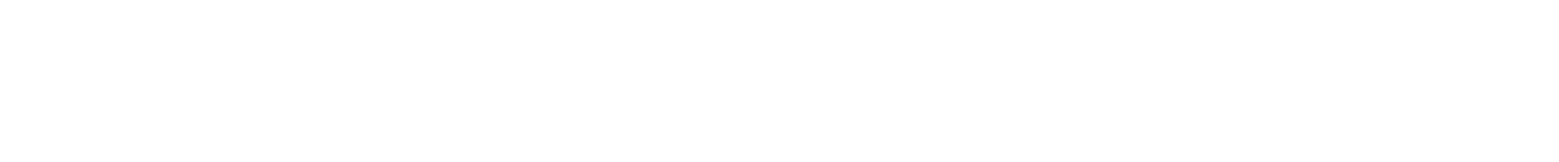
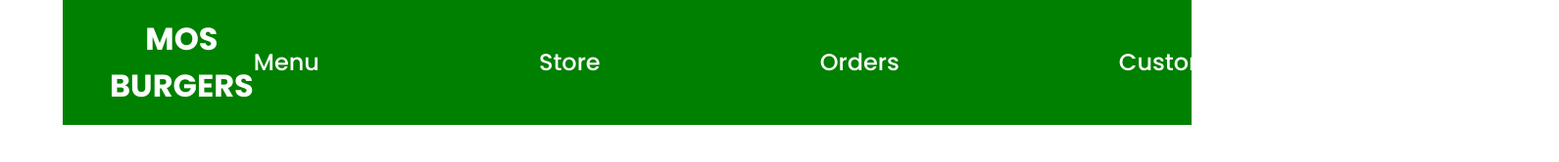
Before and after one commit to KaweeshKode/mos-burgers-pos-system, a plain HTML site: page index.html in a window 1280 px wide. Shown: the whole page at 98% size, 1591 px wide, since content can reach past the window. Drawn offline with nearby package versions, Linux system fonts and the light colour scheme.

Commit message:
navigation bar created.

```diff
--- a/index.html
+++ b/index.html
@@ -3,9 +3,39 @@
 <head>
     <meta charset="UTF-8">
     <meta name="viewport" content="width=device-width, initial-scale=1.0">
-    <title>Document</title>
+    <title>MOS Burgers</title>
+    <link href="https://cdn.jsdelivr.net/npm/bootstrap@5.3.3/dist/css/bootstrap.min.css" rel="stylesheet" integrity="sha384-QWTKZyjpPEjISv5WaRU9OFeRpok6YctnYmDr5pNlyT2bRjXh0JMhjY6hW+ALEwIH" crossorigin="anonymous">
+    <link rel="stylesheet" href="style.css">
 </head>
 <body>
+    <!-- navigation bar -->
+    <div class="navbar-container">
+        <div class="navbar-logo">
+            <p>MOS <br> BURGERS</p>
+        </div>
+        <ul class="navbar-items">
+            <li><a href="#">Menu</a></li>
+            <li><a href="#">Store</a></li>
+            <li><a href="#">Orders</a></li>
+            <li><a href="#">Customers</a></li>
+            <li><a href="#">Reports</a></li>
+        </ul>
+    </div>
 
+    <!-- menu filter part -->
+    <div class="menu-filter-container">
+
+    </div>
+
+    <!-- all menu items -->
+
+    <!-- item popup -->
+
+    <!-- cart in side bar -->
+
+    <!-- footer -->
+
+    <script src="https://cdn.jsdelivr.net/npm/bootstrap@5.3.3/dist/js/bootstrap.bundle.min.js" integrity="sha384-YvpcrYf0tY3lHB60NNkmXc5s9fDVZLESaAA55NDzOxhy9GkcIdslK1eN7N6jIeHz" crossorigin="anonymous"></script>
+    <script src="app.js"></script>
 </body>
 </html>
--- /dev/null
+++ b/style.css
@@ -0,0 +1,51 @@
+@import url('https://fonts.googleapis.com/css2?family=Poppins:wght@300;400;500;700&display=swap');
+
+* {
+  margin: 0;
+  padding: 0;
+  box-sizing: border-box;
+  font-family: 'Poppins', sans-serif;
+}
+
+body {
+  max-width: 1920px;
+  margin: 0 4rem;
+}
+
+/* navigation bar */
+.navbar-container {
+  background-color: green;
+  padding: 1rem 3rem;
+  display: flex;
+  flex-direction: row;
+  justify-content: space-between;
+  align-items: center;
+}
+
+.navbar-logo > p {
+  padding: 0;
+  margin: 0;
+  font-size: 2rem;
+  font-weight: 700;
+  color: white;
+  text-align: center;
+}
+
+.navbar-items {
+  padding: 0;
+  margin: 0;
+  display: flex;
+  flex-direction: row;
+  justify-content: space-around;
+  gap: 14rem;
+  font-size: 1.5rem;
+  font-weight: 500;
+  list-style: none;
+}
+
+.navbar-items > li > a {
+  color: white;
+  text-decoration: none;
+}
+
+/* menu filter part */
```
Also changed, not shown: app.js (added).
